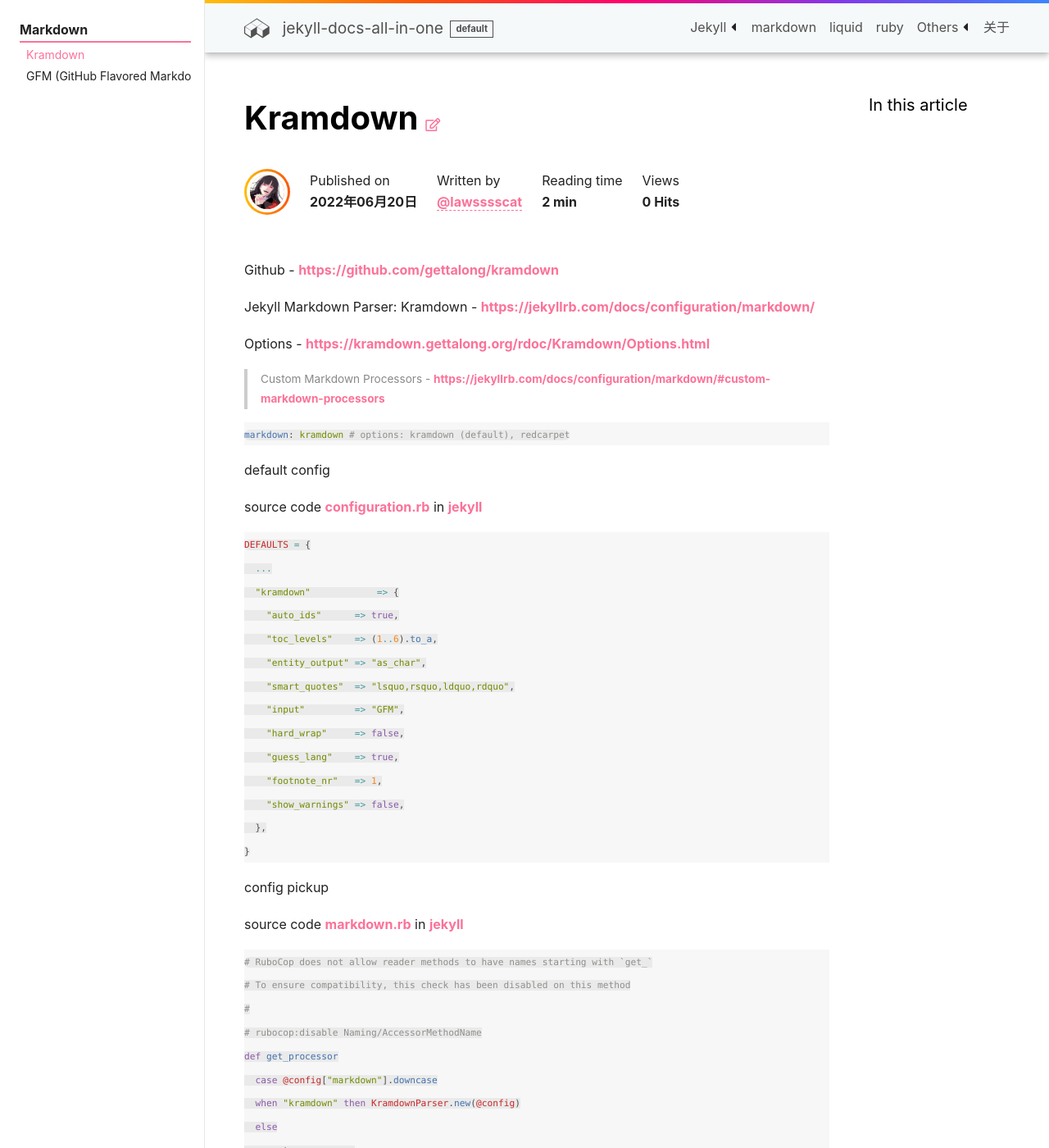
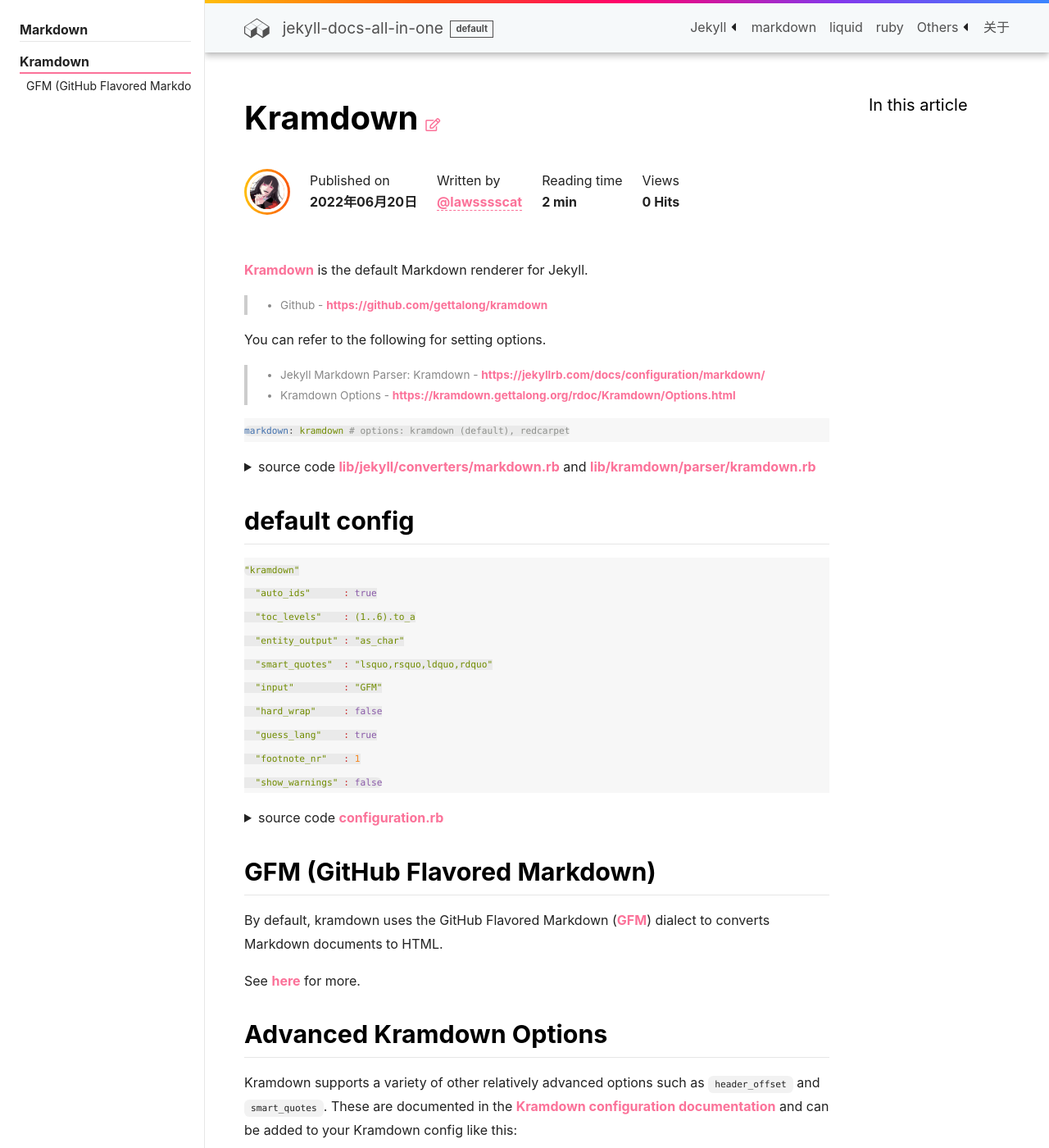
Before and after one commit to LawssssCat/jekyll-docs, a Jekyll site: the page built from _markdown/kramdown/kramdown.md, in a window 1280 px wide and 1400 px high. Shown: the whole window at 82% size. Built offline with Jekyll 4.4.1, drawn with Linux system fonts in a browser that asks for light colours; comment, search, counter and statistics services are not loaded; some of the changed text lies outside the part shown.

Commit message:
docs: kramdown

````diff
--- a/_data/quicklinks.yml
+++ b/_data/quicklinks.yml
@@ -12,8 +12,8 @@
 
 markdown:
   - url: /markdown
+  - url: /markdown/kramdown
     details:
-      - url: /markdown/kramdown
       - url: /markdown/kramdown/gfm
 
 docs-en:
--- a/_markdown/kramdown/kramdown.md
+++ b/_markdown/kramdown/kramdown.md
@@ -7,44 +7,24 @@
 [kramdown-github]: https://github.com/gettalong/kramdown
 [jekyll-github]: https://github.com/jekyll/jekyll
 
-Github - <https://github.com/gettalong/kramdown>
+[Kramdown](https://kramdown.gettalong.org/index.html) is the default Markdown renderer for Jekyll.
 
-Jekyll Markdown Parser: Kramdown - <https://jekyllrb.com/docs/configuration/markdown/>
+> + Github - <https://github.com/gettalong/kramdown>
 
-Options - <https://kramdown.gettalong.org/rdoc/Kramdown/Options.html>
+You can refer to the following for setting options.
 
-> Custom Markdown Processors - <https://jekyllrb.com/docs/configuration/markdown/#custom-markdown-processors>
+> + Jekyll Markdown Parser: Kramdown - <https://jekyllrb.com/docs/configuration/markdown/>
+> + Kramdown Options - <https://kramdown.gettalong.org/rdoc/Kramdown/Options.html>
 
 ```yml
 markdown: kramdown # options: kramdown (default), redcarpet
 ```
 
-default config
-
-source code [configuration.rb](https://github.com/jekyll/jekyll/blob/master/lib/jekyll/configuration.rb) in [jekyll][jekyll-github]
-
-```ruby
-DEFAULTS = {
-  ...
-  "kramdown"            => {
-    "auto_ids"      => true,
-    "toc_levels"    => (1..6).to_a,
-    "entity_output" => "as_char",
-    "smart_quotes"  => "lsquo,rsquo,ldquo,rdquo",
-    "input"         => "GFM",
-    "hard_wrap"     => false,
-    "guess_lang"    => true,
-    "footnote_nr"   => 1,
-    "show_warnings" => false,
-  },
-}
-```
-
-config pickup
-
-source code [markdown.rb](https://github.com/jekyll/jekyll/blob/master/lib/jekyll/converters/markdown.rb) in [jekyll][jekyll-github]
-
-```ruby
+<details>
+  <summary>
+    source code <a href='https://github.com/jekyll/jekyll/blob/master/lib/jekyll/converters/markdown.rb'>lib/jekyll/converters/markdown.rb</a> and <a href='https://github.com/gettalong/kramdown/blob/master/lib/kramdown/parser/kramdown.rb'>lib/kramdown/parser/kramdown.rb</a>
+  </summary>
+{%- highlight ruby -%}
 # RuboCop does not allow reader methods to have names starting with `get_`
 # To ensure compatibility, this check has been disabled on this method
 #
@@ -56,13 +36,6 @@
     custom_processor
   end
 end
-```
-
-reference kramdown parsercode
-
-source code [markdown.rb](https://github.com/jekyll/jekyll/blob/master/lib/jekyll/converters/markdown.rb) in [jekyll][jekyll-github]
-
-```ruby
 ...
 def initialize(source, options = {})
   JekyllDocument.setup(options)
@@ -93,9 +66,45 @@
 rescue LoadError
   false
 end
+{%- endhighlight -%}
+</details>
+
+## default config
+
+```yml
+"kramdown"
+  "auto_ids"      : true
+  "toc_levels"    : (1..6).to_a
+  "entity_output" : "as_char"
+  "smart_quotes"  : "lsquo,rsquo,ldquo,rdquo"
+  "input"         : "GFM"
+  "hard_wrap"     : false
+  "guess_lang"    : true
+  "footnote_nr"   : 1
+  "show_warnings" : false
 ```
 
-source code [kramdown/parser/kramdown.rb)](https://github.com/gettalong/kramdown/blob/master/lib/kramdown/parser/kramdown.rb) in [kramdown-github]
+<details>
+  <summary>
+    source code <a href='https://github.com/jekyll/jekyll/blob/master/lib/jekyll/configuration.rb'>configuration.rb</a>
+  </summary>
+{%- highlight ruby -%}
+DEFAULTS = {
+  ...
+  "kramdown"            => {
+    "auto_ids"      => true,
+    "toc_levels"    => (1..6).to_a,
+    "entity_output" => "as_char",
+    "smart_quotes"  => "lsquo,rsquo,ldquo,rdquo",
+    "input"         => "GFM",
+    "hard_wrap"     => false,
+    "guess_lang"    => true,
+    "footnote_nr"   => 1,
+    "show_warnings" => false,
+  },
+}
+{%- endhighlight -%}
+</details>
 
 ## GFM (GitHub Flavored Markdown)
 
@@ -123,9 +132,11 @@
   show_warnings: true
 ```
 
-source code [kramdown_parser.rb](https://github.com/jekyll/jekyll/blob/master/lib/jekyll/converters/markdown/kramdown_parser.rb) in [jekyll][jekyll-github]
-
-```ruby
+<details>
+  <summary>
+    source code <a href='https://github.com/jekyll/jekyll/blob/master/lib/jekyll/converters/markdown/kramdown_parser.rb'>lib/jekyll/converters/markdown/kramdown_parser.rb</a>
+  </summary>
+{%- highlight ruby -%}
 def convert(content)
   document = Kramdown::JekyllDocument.new(content, @config)
   html_output = document.to_html
@@ -136,4 +147,5 @@
   end
   html_output
 end
-```
+{%- endhighlight -%}
+</details>
````
Also changed, not shown: _markdown/kramdown/gfm.md (+7 -4 lines), _markdown/markdown.md (+17 -2 lines).
